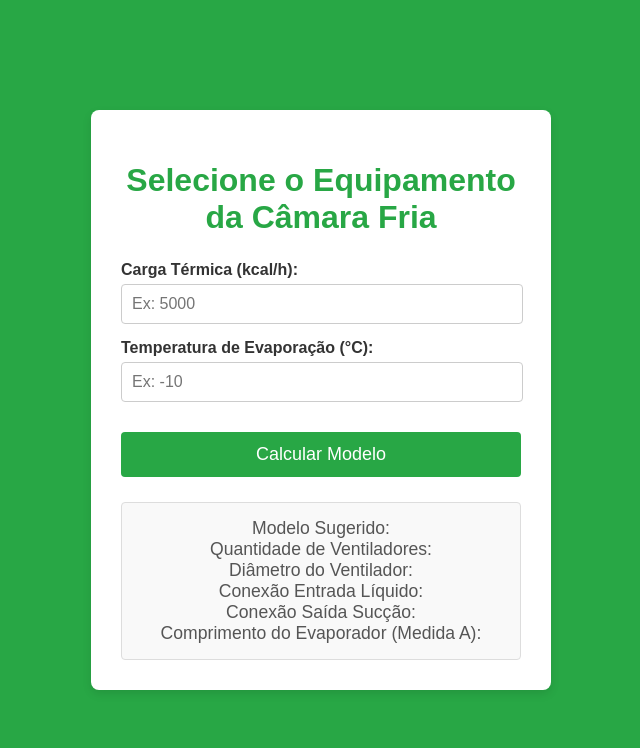
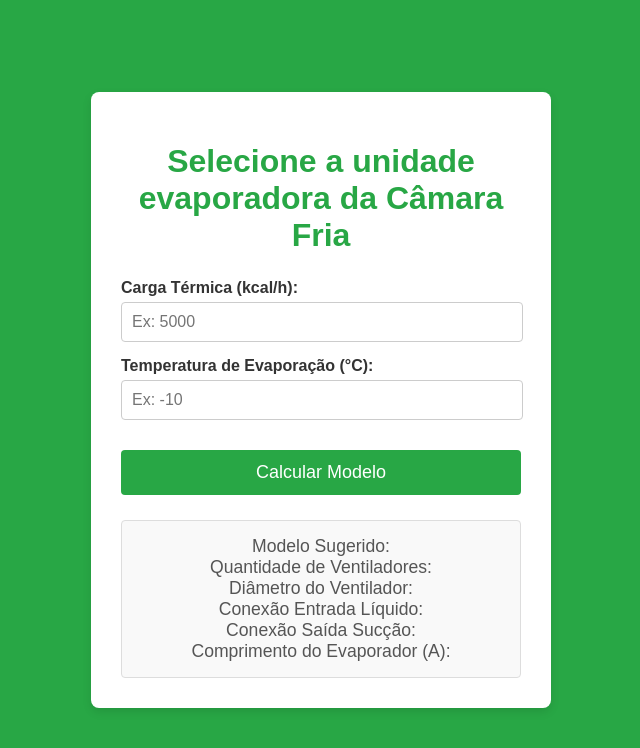
Before and after one commit to jesuegraciliano/selecaoevaporadora, a plain HTML site: page index.html in a window 1280 px wide. Shown: the whole page, without its empty margins (319-959 px from the left). Drawn offline with Linux system fonts and the light colour scheme.

Commit message:
Update index.html

```diff
--- a/index.html
+++ b/index.html
@@ -8,7 +8,7 @@
 </head>
 <body>
     <div class="container">
-        <h1>Selecione o Equipamento da Câmara Fria</h1>
+        <h1>Selecione a unidade evaporadora da Câmara Fria</h1>
 
         <div class="input-group">
             <label for="thermalLoad">Carga Térmica (kcal/h):</label>
@@ -28,7 +28,7 @@
             <p>Diâmetro do Ventilador: <span id="fanDiameter"></span></p>
             <p>Conexão Entrada Líquido: <span id="liquidConnection"></span></p>
             <p>Conexão Saída Sucção: <span id="suctionConnection"></span></p>
-            <p>Comprimento do Evaporador (Medida A): <span id="evaporatorLengthA"></span></p>
+            <p>Comprimento do Evaporador (A): <span id="evaporatorLengthA"></span></p>
         </div>
     </div>
 
```
